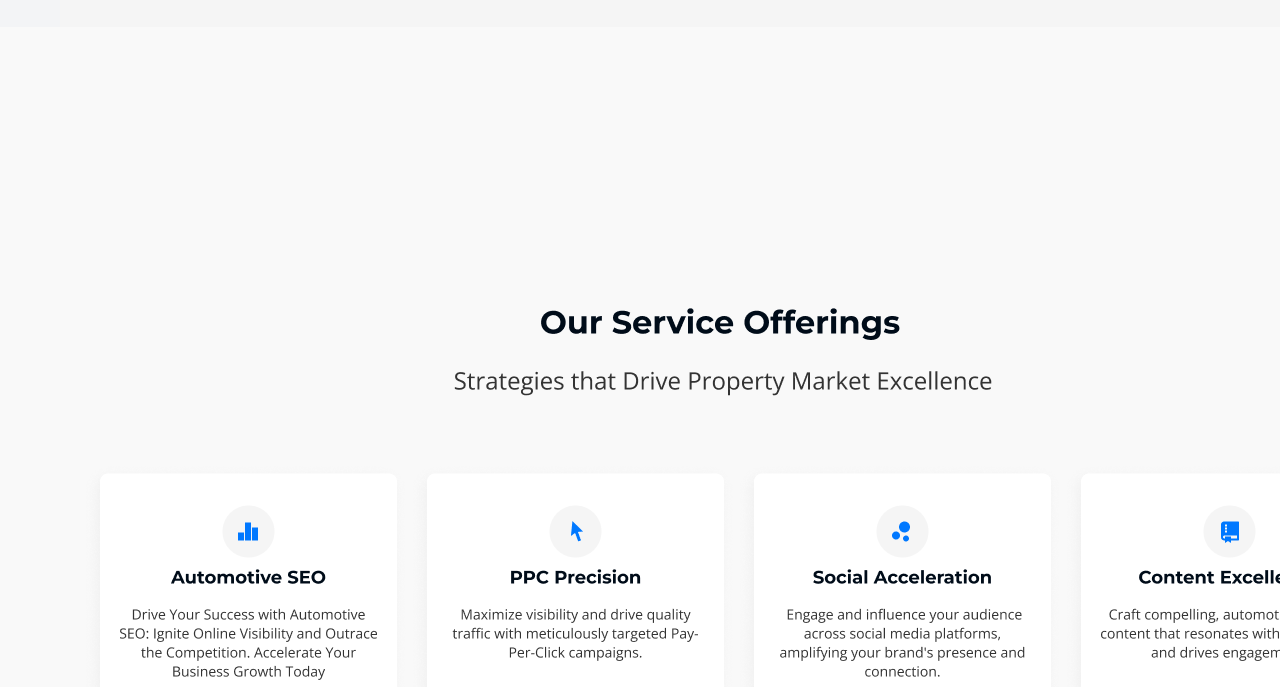
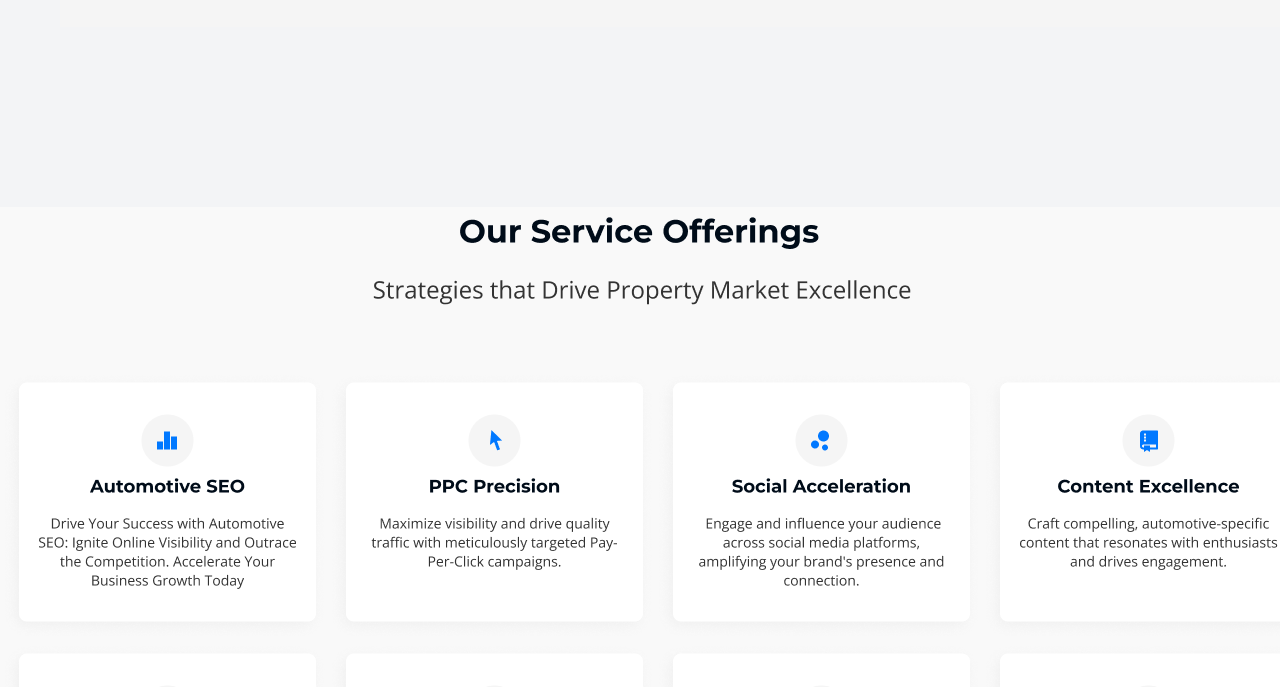
Before and after one commit to Kishori-Tipugade/landing-page, a plain HTML site: page index.html in a window 1280 px wide. Shown: the part 1831-2518 px from the top of the page. Drawn offline with Linux system fonts and the light colour scheme.

Commit message:
Update styles.css

```diff
--- a/styles.css
+++ b/styles.css
@@ -315,15 +315,11 @@ h1 {
   transform: translateY(-2px);
 }
 .serviceSection{
-width: 1440;
-height: 997;
-top: 2147.5px;
-padding-top: 91px;
-padding-right: 81px;
-padding-bottom: 91px;
-padding-left: 81px;
-gap: 10px;
-background: rgba(249, 249, 249, 1);
+    width: 1440px;
+    margin-left: auto;
+    margin-right: auto;
+    display: block;
+    background: rgba(249, 249, 249, 1);
 }
 .frame886{
 width: 1278;
```
